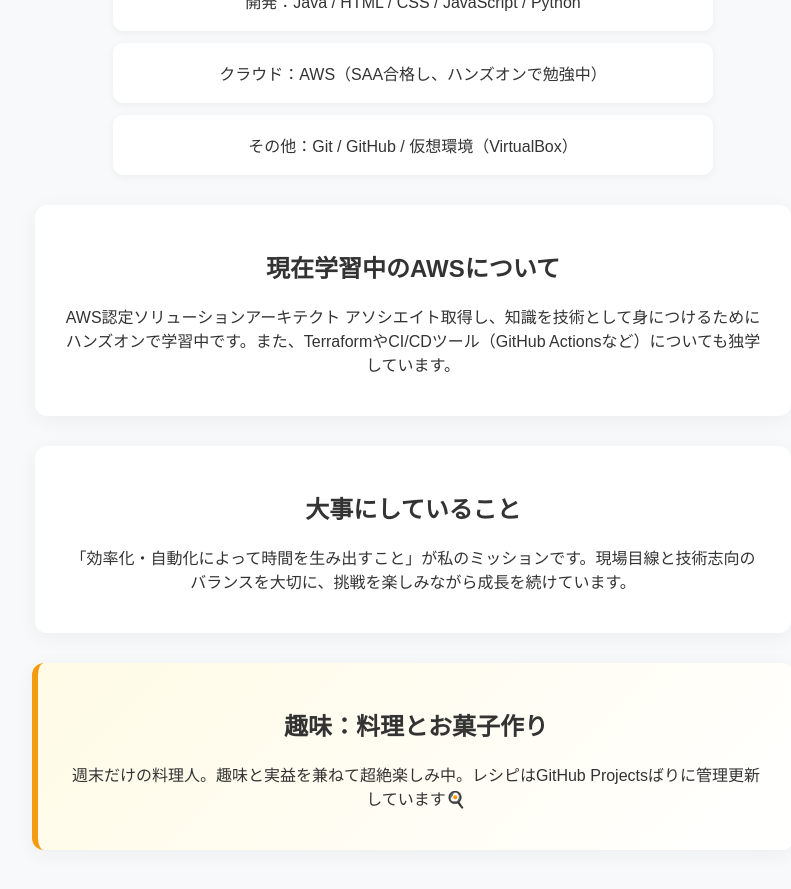
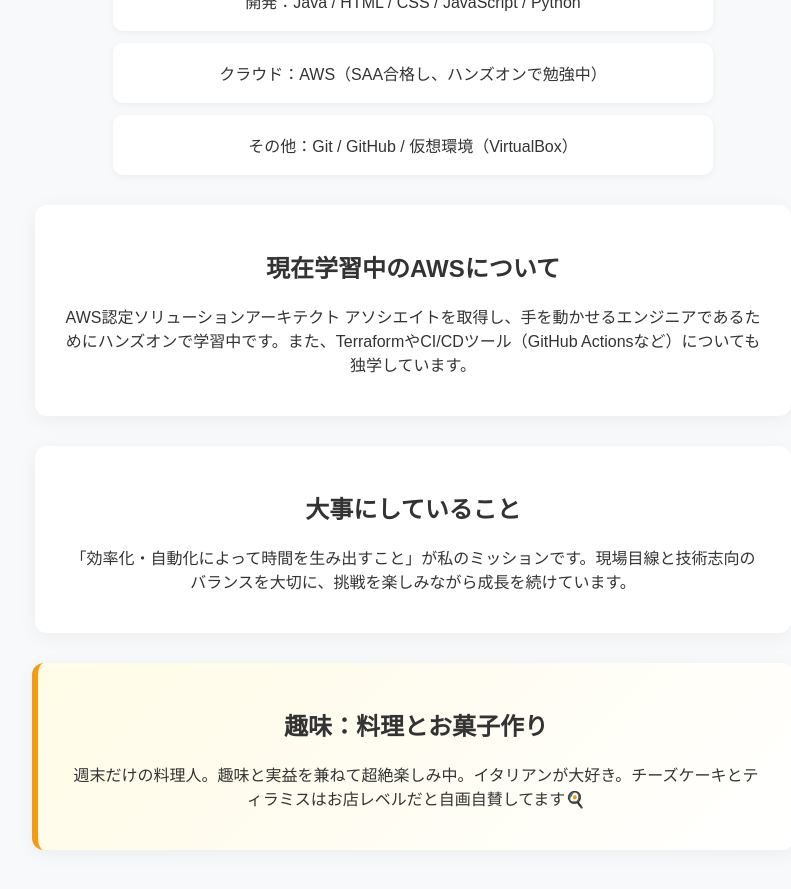
Before and after one commit to cloudrobo48/aws-cloud, a Jekyll site: the page about.html, which Jekyll copies as it is, in a window 1280 px wide and 900 px high, scrolled down 1453 px. Shown: the top 889 px of the window, without its empty margins (227-1018 px from the left). Built offline with Jekyll 4.4.1, drawn with Linux system fonts in a browser that asks for light colours.

Commit message:
Update about.html

```diff
--- a/about.html
+++ b/about.html
@@ -42,7 +42,7 @@
 
     <section class="modern-card">
         <h2>現在学習中のAWSについて</h2>
-        <p>AWS認定ソリューションアーキテクト アソシエイト取得し、知識を技術として身につけるためにハンズオンで学習中です。また、TerraformやCI/CDツール（GitHub Actionsなど）についても独学しています。</p>
+        <p>AWS認定ソリューションアーキテクト アソシエイトを取得し、手を動かせるエンジニアであるためにハンズオンで学習中です。また、TerraformやCI/CDツール（GitHub Actionsなど）についても独学しています。</p>
     </section>
 
     <section class="modern-card">
@@ -52,7 +52,7 @@
 
     <section class="modern-card hobby-highlight">
         <h2>趣味：料理とお菓子作り</h2>
-        <p>週末だけの料理人。趣味と実益を兼ねて超絶楽しみ中。レシピはGitHub Projectsばりに管理更新しています🍳</p>
+        <p>週末だけの料理人。趣味と実益を兼ねて超絶楽しみ中。イタリアンが大好き。チーズケーキとティラミスはお店レベルだと自画自賛してます🍳</p>
     </section>
 
 </body>
```
